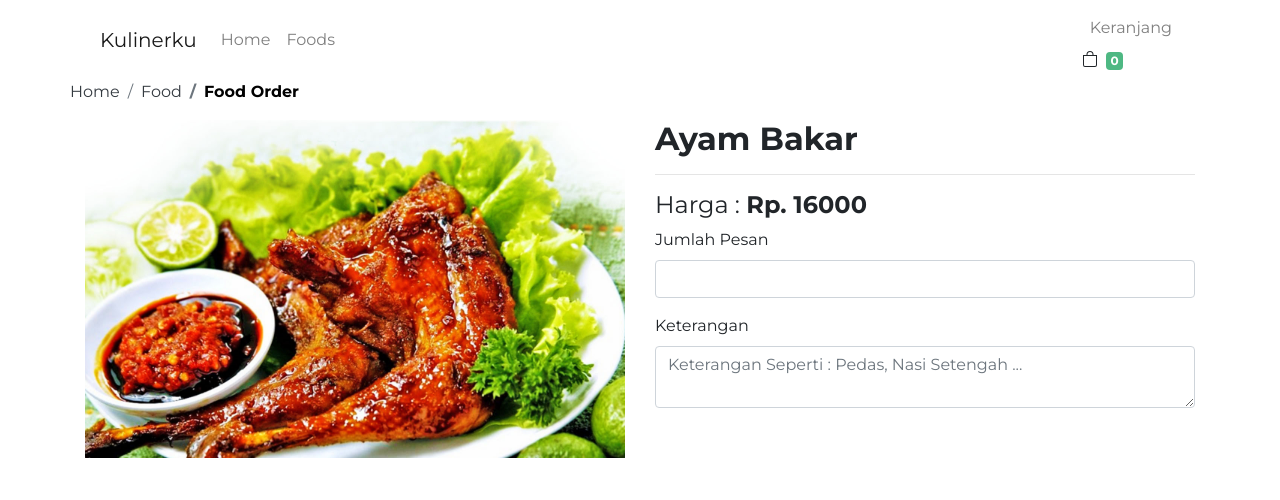
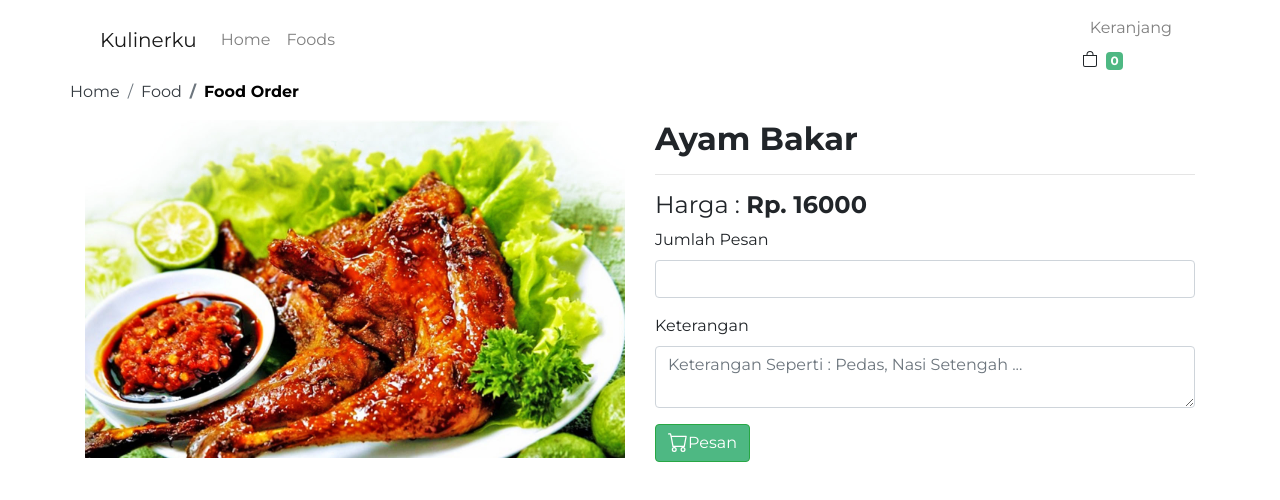
Before and after one commit to Trafelselfi05/projectku, a Vue app: page /foods/1 in a window 1280 px wide. Shown: the top 500 px of the page. Built offline with nearby package versions, Linux system fonts and the light colour scheme; data requests are answered from the project's data file.

Commit message:
edit body

```diff
--- a/src/views/FoodDetail.vue
+++ b/src/views/FoodDetail.vue
@@ -44,6 +44,7 @@
                 <label for="keterangan">Keterangan</label>
                 <textarea class="form-control" placeholder="Keterangan Seperti : Pedas, Nasi Setengah ..."></textarea>
               </div>
+               <button type="submit" class="btn btn-success"><b-icon-cart></b-icon-cart>Pesan</button>
             </form>
           </div>
         </div>
```
